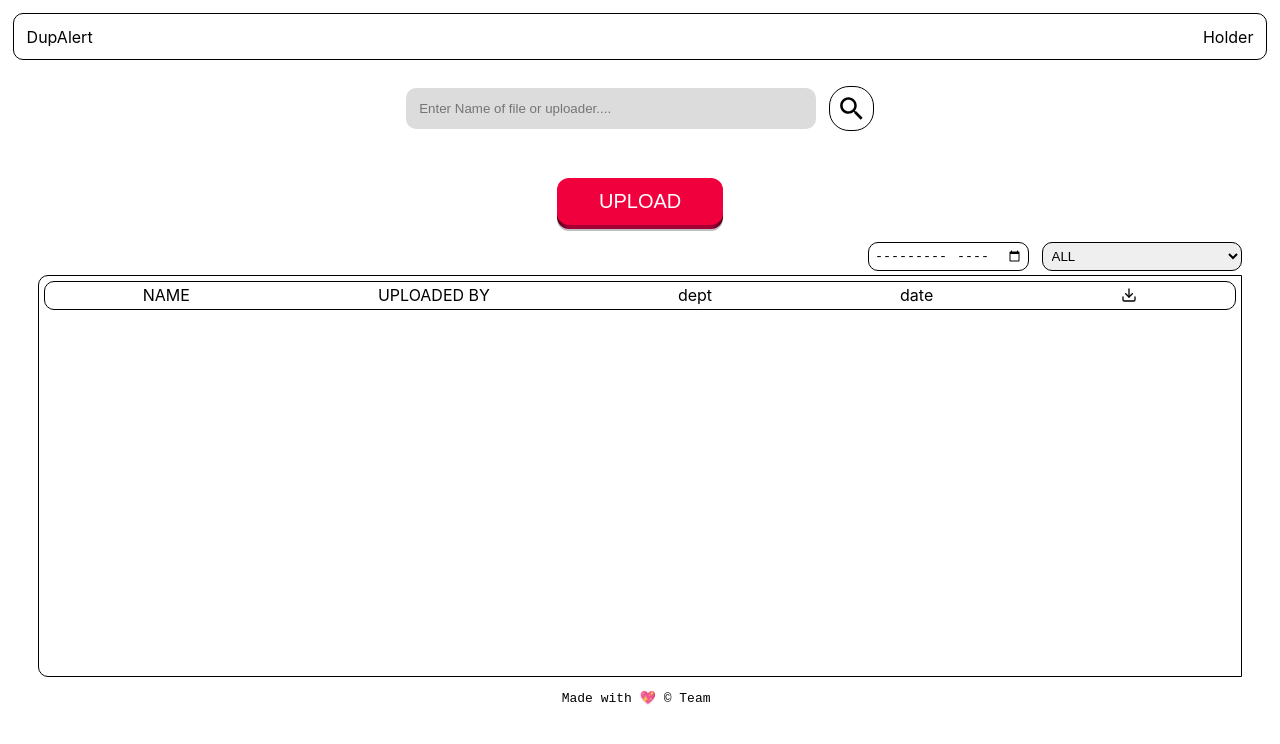
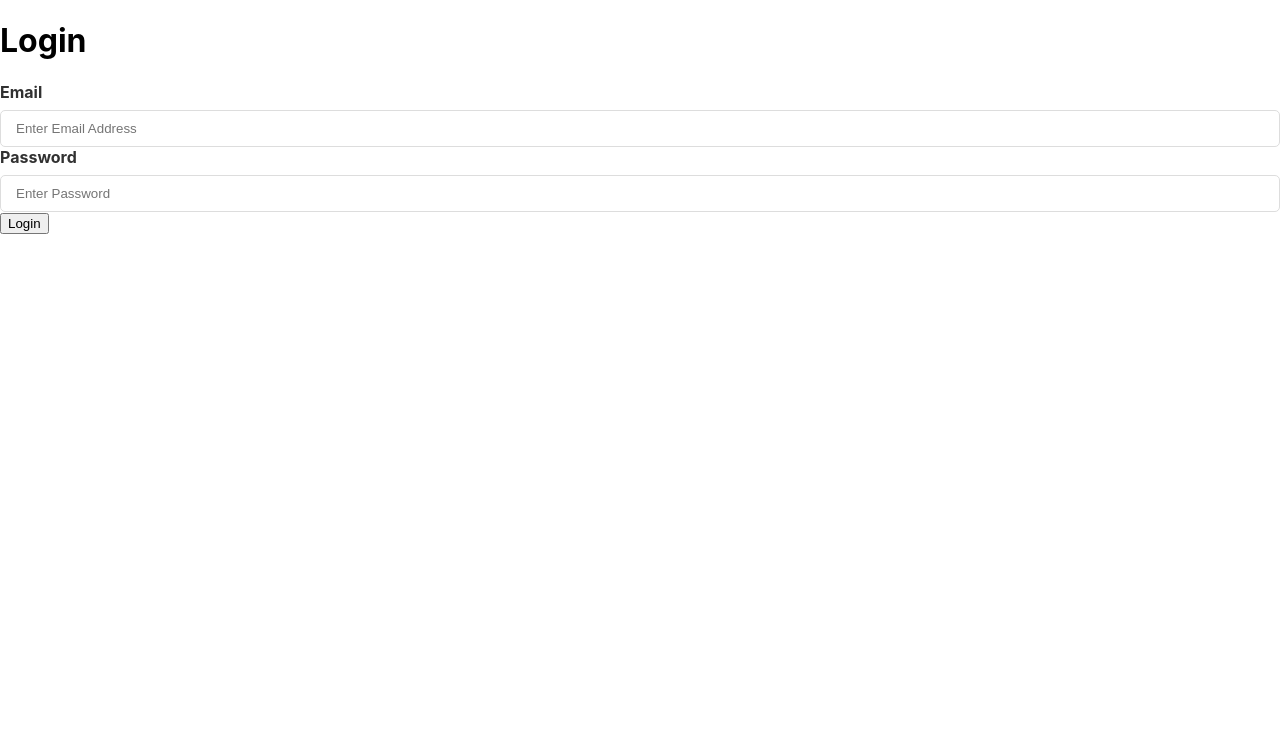
Before and after one commit to Shobhitsingh-2503/DupAlert, a React (Create React App) app: page /login in a window 1280 px wide. Shown: the top 744 px of the page. Built offline with nearby package versions, Linux system fonts and the light colour scheme.

Commit message:
Landing Page Created

```diff
--- a/src/App.css
+++ /dev/null
@@ -1,38 +0,0 @@
-.App {
-  text-align: center;
-}
-
-.App-logo {
-  height: 40vmin;
-  pointer-events: none;
-}
-
-@media (prefers-reduced-motion: no-preference) {
-  .App-logo {
-    animation: App-logo-spin infinite 20s linear;
-  }
-}
-
-.App-header {
-  background-color: #282c34;
-  min-height: 100vh;
-  display: flex;
-  flex-direction: column;
-  align-items: center;
-  justify-content: center;
-  font-size: calc(10px + 2vmin);
-  color: white;
-}
-
-.App-link {
-  color: #61dafb;
-}
-
-@keyframes App-logo-spin {
-  from {
-    transform: rotate(0deg);
-  }
-  to {
-    transform: rotate(360deg);
-  }
-}
--- a/src/App.js
+++ b/src/App.js
@@ -1,48 +1,17 @@
-import "./App.css";
-import "./global.css";
-import { IoMdSearch } from "react-icons/io";
-import Upload from "./components/Upload";
-import ListItem from "./components/ListItem";
+import { BrowserRouter, Route, Routes } from "react-router-dom";
+import Home from "./components/Home/Home";
+import Login from "./components/Login/Login";
+import LandingPage from "./components/LandingPage";
 
 function App() {
   return (
-    <div>
-      <div id="navbar">
-        <div id="name">DupAlert</div>
-        <div id="">Holder</div>
-      </div>
-      <div id="search">
-        <input
-          type="text"
-          id="srchBar"
-          placeholder="Enter Name of file or uploader.... "
-        />
-        <IoMdSearch id="srch" />
-      </div>
-      <Upload />
-      <div id="filter">
-        <input type="month" id="month" />
-        <select id="dept">
-          <option value="ALL">ALL</option>
-          <option value="Indian Meteorological department (IMD)">
-            Indian Meteorological department (IMD)
-          </option>
-          <option value="National center for medium range weather forecasting (NCMRWF)">
-            National center for medium range weather forecasting (NCMRWF)
-          </option>
-          <option value="Indian Institute of Tropical Metereologoy (IITM) Pune">
-            Indian Institute of Tropical Metereologoy (IITM) Pune
-          </option>
-          <option value="Miscellaneous">Miscellaneous</option>
-        </select>
-      </div>
-      <div id="container">
-        <ListItem />
-      </div>
-      <div id="footer">
-        <pre>Made with 💖 © Team </pre>
-      </div>
-    </div>
+    <BrowserRouter>
+      <Routes>
+        <Route path="/" element={<Home />} />
+        <Route path="/login" element={<Login />} />
+        <Route path="/landing-page" element={<LandingPage />} />
+      </Routes>
+    </BrowserRouter>
   );
 }
 
--- /dev/null
+++ b/src/components/LandingPage.jsx
@@ -0,0 +1,49 @@
+import React from "react";
+import "../global.css";
+import { IoMdSearch } from "react-icons/io";
+import Upload from "./Upload";
+import ListItem from "./ListItem";
+
+const LandingPage = () => {
+  return (
+    <div>
+      <div id="navbar">
+        <div id="name">DupAlert</div>
+        <div id="">Holder</div>
+      </div>
+      <div id="search">
+        <input
+          type="text"
+          id="srchBar"
+          placeholder="Enter Name of file or uploader.... "
+        />
+        <IoMdSearch id="srch" />
+      </div>
+      <Upload />
+      <div id="filter">
+        <input type="month" id="month" />
+        <select id="dept">
+          <option value="ALL">ALL</option>
+          <option value="Indian Meteorological department (IMD)">
+            Indian Meteorological department (IMD)
+          </option>
+          <option value="National center for medium range weather forecasting (NCMRWF)">
+            National center for medium range weather forecasting (NCMRWF)
+          </option>
+          <option value="Indian Institute of Tropical Metereologoy (IITM) Pune">
+            Indian Institute of Tropical Metereologoy (IITM) Pune
+          </option>
+          <option value="Miscellaneous">Miscellaneous</option>
+        </select>
+      </div>
+      <div id="container">
+        <ListItem />
+      </div>
+      <div id="footer">
+        <pre>Made with 💖 © Team </pre>
+      </div>
+    </div>
+  );
+};
+
+export default LandingPage;
--- a/src/components/Login/Login.js
+++ b/src/components/Login/Login.js
@@ -2,6 +2,8 @@ import React, { useEffect, useState } from "react";
 import styles from "./Login.module.css";
 import InputControl from "../InputControl/InputControl";
 import { signInWithEmailAndPassword } from "firebase/auth";
+import { auth } from "../../firebase";
+import { useNavigate } from "react-router-dom";
 
 const Login = () => {
   const [values, setValues] = useState({
@@ -49,7 +51,7 @@ const Login = () => {
     signInWithEmailAndPassword(auth, values.email, values.password)
       .then(() => {
         setLoading(false);
-        navigate("/landing-page");
+        navigate("/landing-page", { replace: true });
       })
       .catch((error) => {
         setLoading(false);
```
